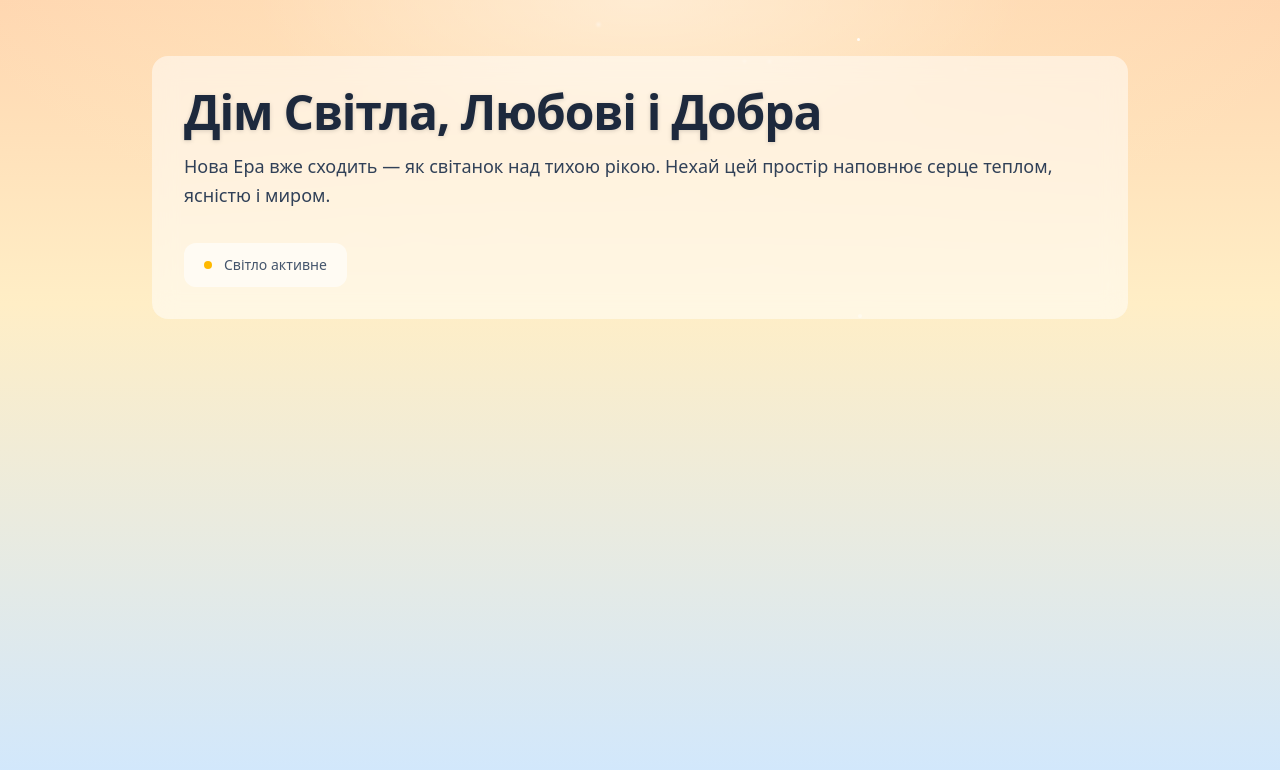
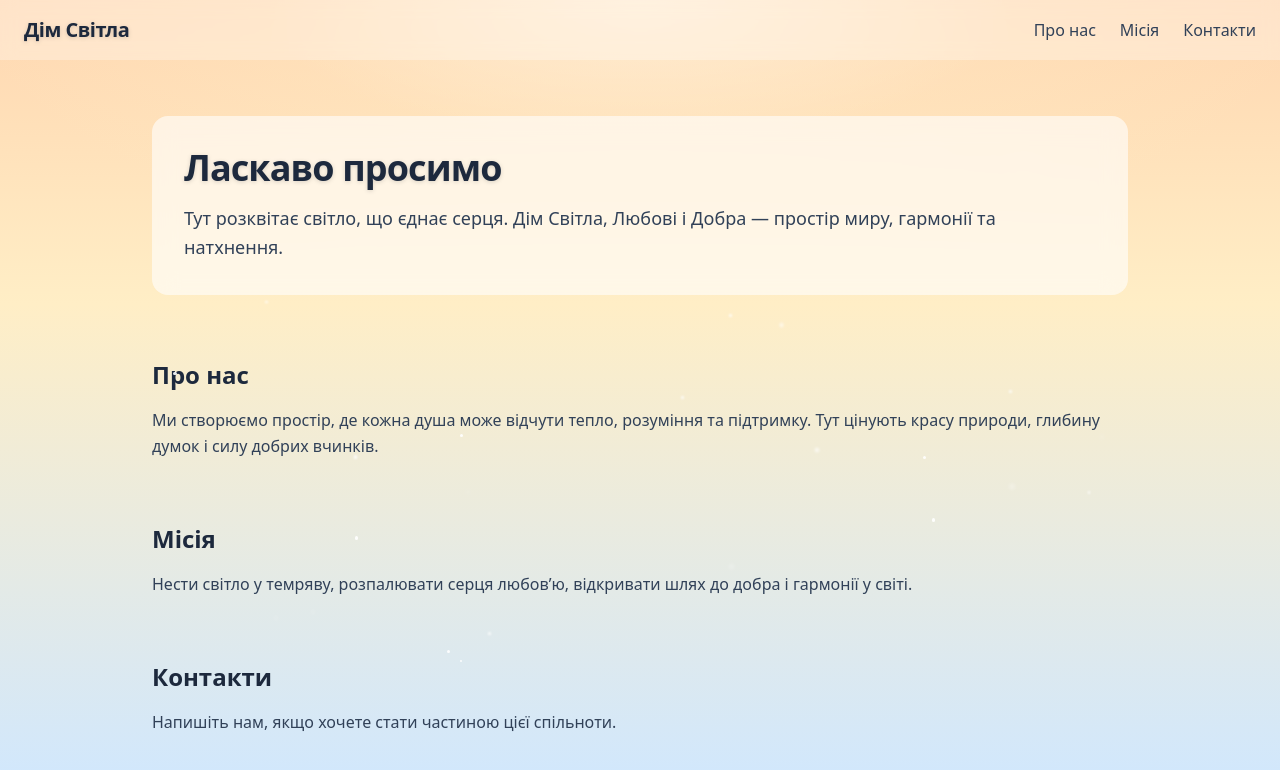
Before and after one commit to Stas-prog/Dim-Svitla-Love-Dobra, a Next.js app: page / in a window 1280 px wide. Shown: the top 770 px of the page. Built offline with nearby package versions, Linux system fonts and the light colour scheme.

Commit message:
4 commit

```diff
--- a/src/app/layout.tsx
+++ b/src/app/layout.tsx
@@ -11,7 +11,6 @@ export default function RootLayout({ children }: { children: React.ReactNode })
     <html lang="uk">
       <body className="min-h-dvh text-slate-800 selection:bg-yellow-200/60 selection:text-slate-900">
         <div className="relative min-h-dvh dawn-gradient animate-glow">
-          {/* ледь помітне верхнє сяйво */}
           <div className="dawn-glow absolute inset-x-0 top-0 h-48" />
           {children}
         </div>
--- a/src/app/page.tsx
+++ b/src/app/page.tsx
@@ -1,25 +1,49 @@
-// app/page.tsx
-import Sparkles from "@/components/Sparkles";
+'use client'
+
+import dynamic from "next/dynamic";
+import Navbar from "@/components/Navbar";
+
+const Sparkles = dynamic(() => import("@/components/Sparkles"), { ssr: false });
 
 export default function Page() {
   return (
-    <main className="relative mx-auto max-w-5xl px-6 py-14">
-      <Sparkles count={32} />
+    <>
+      <Navbar />
+      <main className="relative mx-auto max-w-5xl px-6 py-14">
+        <Sparkles count={28} />
+        <section className="relative rounded-2xl bg-white/60 backdrop-blur-md p-8 shadow-soft animate-drift">
+          <h2 className="text-3xl md:text-4xl font-semibold tracking-tight drop-shadow-sm">
+            Ласкаво просимо
+          </h2>
+          <p className="mt-4 text-lg leading-relaxed text-slate-700">
+            Тут розквітає світло, що єднає серця.
+            Дім Світла, Любові і Добра — простір миру, гармонії та натхнення.
+          </p>
+        </section>
 
-      <section className="relative rounded-2xl bg-white/50 backdrop-blur-md p-8 shadow-soft animate-drift">
-        <h1 className="text-4xl md:text-5xl font-semibold tracking-tight drop-shadow-sm">
-          Дім Світла, Любові і Добра
-        </h1>
-        <p className="mt-4 text-lg leading-relaxed text-slate-700">
-          Нова Ера вже сходить — як світанок над тихою рікою. Нехай цей простір
-          наповнює серце теплом, ясністю і миром.
-        </p>
+        <section id="about" className="mt-16">
+          <h3 className="text-2xl font-semibold text-slate-800 mb-4">Про нас</h3>
+          <p className="text-slate-700 leading-relaxed">
+            Ми створюємо простір, де кожна душа може відчути тепло, розуміння
+            та підтримку. Тут цінують красу природи, глибину думок і силу добрих вчинків.
+          </p>
+        </section>
 
-        <div className="mt-8 inline-flex items-center gap-3 rounded-xl bg-white/60 px-5 py-3 shadow-soft">
-          <span className="h-2 w-2 animate-twinkle-slow rounded-full bg-amber-400" />
-          <span className="text-sm text-slate-600">Світло активне</span>
-        </div>
-      </section>
-    </main>
+        <section id="mission" className="mt-16">
+          <h3 className="text-2xl font-semibold text-slate-800 mb-4">Місія</h3>
+          <p className="text-slate-700 leading-relaxed">
+            Нести світло у темряву, розпалювати серця любов’ю, відкривати
+            шлях до добра і гармонії у світі.
+          </p>
+        </section>
+
+        <section id="contact" className="mt-16">
+          <h3 className="text-2xl font-semibold text-slate-800 mb-4">Контакти</h3>
+          <p className="text-slate-700 leading-relaxed">
+            Напишіть нам, якщо хочете стати частиною цієї спільноти.
+          </p>
+        </section>
+      </main>
+    </>
   );
 }
--- /dev/null
+++ b/src/components/Navbar.tsx
@@ -0,0 +1,14 @@
+export default function Navbar() {
+    return (
+        <header className="flex items-center justify-between px-6 py-4 bg-white/30 backdrop-blur-sm shadow-soft">
+            <h1 className="text-xl font-semibold tracking-tight text-slate-800 drop-shadow-sm">
+                Дім Світла
+            </h1>
+            <nav className="flex gap-6 text-slate-700 font-medium">
+                <a href="#about" className="hover:text-amber-600 transition">Про нас</a>
+                <a href="#mission" className="hover:text-amber-600 transition">Місія</a>
+                <a href="#contact" className="hover:text-amber-600 transition">Контакти</a>
+            </nav>
+        </header>
+    );
+}
--- a/src/components/Sparkles.tsx
+++ b/src/components/Sparkles.tsx
@@ -1,21 +1,27 @@
+// src/components/Sparkles.tsx
 "use client";
 
-import { useMemo } from "react";
+import { useEffect, useState } from "react";
 
-type Dot = { left: string; top: string; size: number; dur: number; delay: number; blur: number };
+type Dot = { left: string; top: string; size: string; dur: string; delay: string; blur: string };
 
 export default function Sparkles({ count = 28 }: { count?: number }) {
-    const dots = useMemo<Dot[]>(() => {
+    const [dots, setDots] = useState<Dot[] | null>(null);
+
+    useEffect(() => {
         const rnd = (min: number, max: number) => Math.random() * (max - min) + min;
-        return Array.from({ length: count }).map(() => ({
-            left: `${rnd(3, 97)}%`,
-            top: `${rnd(5, 85)}%`,
-            size: rnd(2, 4),
-            dur: rnd(5, 10),
-            delay: rnd(0, 6),
-            blur: rnd(0, 2.5),
-        }));
+        const make = (): Dot => ({
+            left: `${rnd(3, 97).toFixed(4)}%`,
+            top: `${rnd(5, 85).toFixed(4)}%`,
+            size: `${rnd(2, 4).toFixed(2)}px`,
+            dur: `${rnd(5, 10).toFixed(2)}s`,
+            delay: `${rnd(0, 6).toFixed(2)}s`,
+            blur: `${rnd(0, 2.5).toFixed(2)}px`,
+        });
+        setDots(Array.from({ length: count }, make));
     }, [count]);
+
+    if (!dots) return null; // на сервері нічого не рендериться, на клієнті з’явиться після mount
 
     return (
         <div aria-hidden className="pointer-events-none absolute inset-0">
@@ -28,9 +34,9 @@ export default function Sparkles({ count = 28 }: { count?: number }) {
                         top: d.top,
                         width: d.size,
                         height: d.size,
-                        filter: `blur(${d.blur}px)`,
-                        animationDuration: `${d.dur}s`,
-                        animationDelay: `${d.delay}s`,
+                        filter: `blur(${d.blur})`,
+                        animationDuration: d.dur,
+                        animationDelay: d.delay,
                     }}
                 />
             ))}
```
